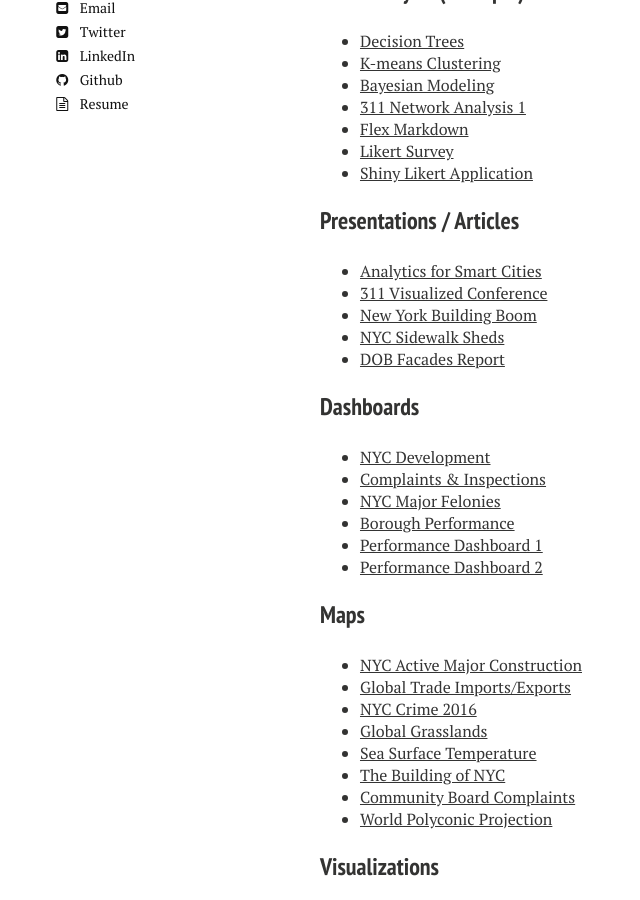
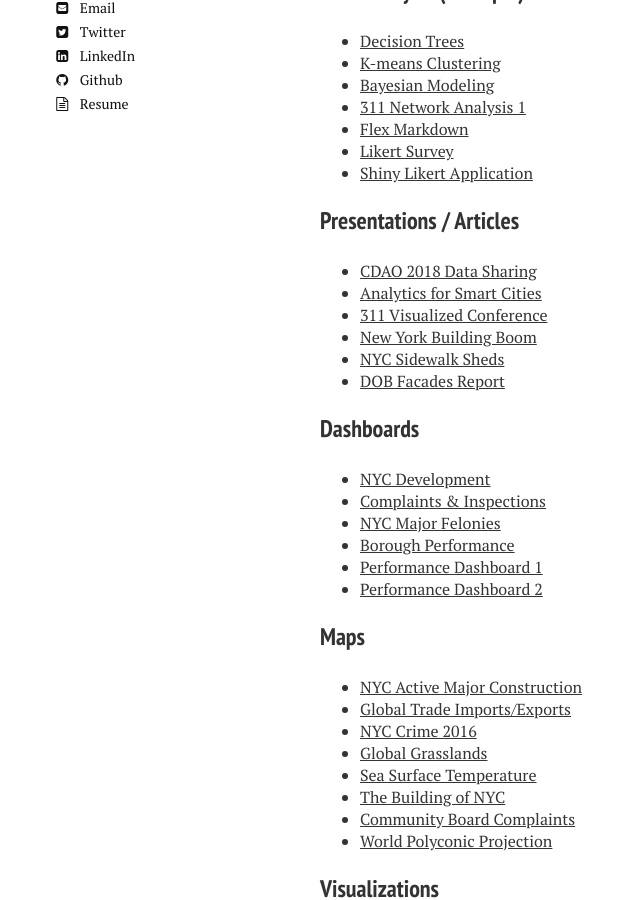
Before and after one commit to timothymartin76/timothymartin76.github.io, a Jekyll site: the page built from index.md, in a window 1280 px wide and 900 px high, scrolled down 700 px. Shown: the whole window, without its empty margins (0-640 px from the left). Built offline with Jekyll 4.4.1, drawn with Linux system fonts in a browser that asks for light colours; nearby versions of some CDN libraries.

Commit message:
Update index.md

```diff
--- a/index.md
+++ b/index.md
@@ -20,6 +20,7 @@ Data analytics professional with more than a decade of experience in business in
 * <a href="http://timothymartin76.github.io/Likert-Survey-Shiny/" target="_blank">Shiny Likert Application</a>
 
 ### Presentations / Articles
+* <a href="https://nycdob.github.io/CDAO_2018" target="_blank">CDAO 2018 Data Sharing</a>
 * <a href="https://nycdob.github.io/presentations/NYC_Development_ERS" target="_blank">Analytics for Smart Cities</a>
 * <a href="http://timothymartin76.github.io/Visualized_Draft" target="_blank">311 Visualized Conference</a>
 * <a href="https://www.nytimes.com/2017/11/30/realestate/construction-permits-and-a-new-york-building-boom.html?smid=tw-share" target="_blank">New York Building Boom</a>
```
